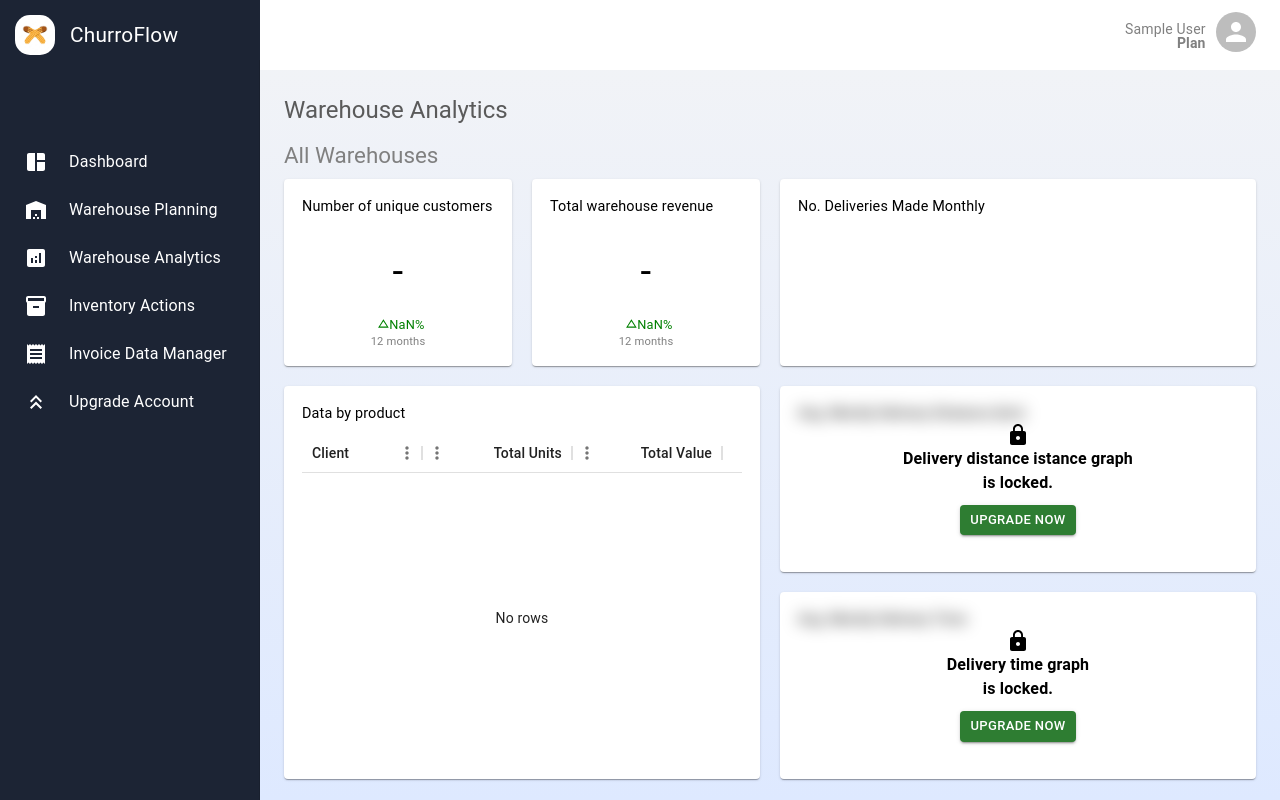
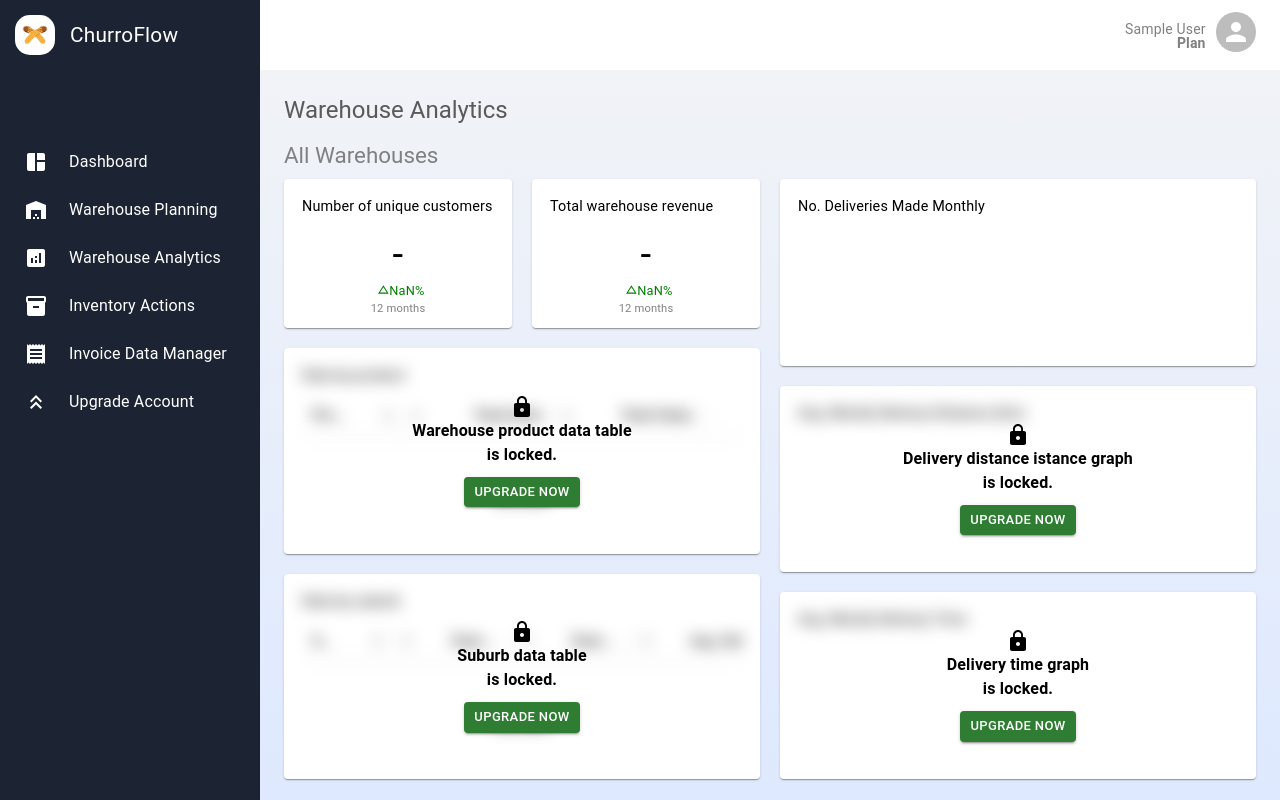
Before and after one commit to jeremytraini/churroflow, a React (Create React App) app: page /warehouse-analytics/1/1 in a window 1280 px wide. Built offline with nearby package versions, Linux system fonts and the light colour scheme; no server answers; sample sign-in values are in the browser's storage; what smooth-scroll would draw is missing.

Commit message:
Adding data by product table

```diff
--- a/src/components/boxes/DataTableBox.jsx
+++ b/src/components/boxes/DataTableBox.jsx
@@ -4,7 +4,7 @@ import { DataGrid } from '@mui/x-data-grid';
 import Box from '@mui/material/Box';
 import getAPI from '../../services/APIService';
 
-const DataTableBox = ({type, from_date, to_date}) => {
+const DataTableBox = ({type, from_date, to_date, warehouse_lat, warehouse_long}) => {
   const [title, setTitle] = React.useState("Test");
   const [rows, setRows] = React.useState([]);
   const [columns, setColumns] = React.useState([{}]);
@@ -33,43 +33,67 @@ const DataTableBox = ({type, from_date, to_date}) => {
             headerName: "Total Revenue",
             type: 'number',
             width: 150,
+            valueFormatter: (params) => {
+              if (params.value == null) {
+                return '';
+              }
+              return `$${params.value}`;
+            },
           },
          ]);
         fetchQuery(type);
         break;
       case "suburbDataTable":
         setTitle("Data by suburb");
-        fetchQuery(type);
+        fetchQuery(type, warehouse_lat, warehouse_long);
         setColumns([
           {
             field: "name",
-            headerName: "Client",
+            headerName: "Suburb",
             type: 'string',
-            width: 120,
+            width: 90,
           },
           {
             field: "total-deliveries",
             headerName: "Total Deliveries",
             type: 'number',
-            width: 150,
+            width: 120,
           },
           {
             field: "total-revenue",
             headerName: "Total Revenue",
             type: 'number',
-            width: 150,
+            width: 120,
+            valueFormatter: (params) => {
+              if (params.value == null) {
+                return '';
+              }
+              return `$${params.value}`;
+            },
+          },
+          {
+            field: "avg-delivery-time",
+            headerName: "Avg. Delivery Time (days)",
+            type: 'number',
+            width: 140,
+            valueFormatter: (params) => {
+              if (params.value == null) {
+                return '';
+              }
+              return Math.round(params.value * 100) / 100;
+            },
           },
          ]);
         break;
       case "warehouseProductDataTable":
         setTitle("Data by product");
-        fetchQuery(type);
+        fetchQuery(type, warehouse_lat, warehouse_long);
         setColumns([
           {
-            field: "product",
-            headerName: "Client",
+            field: "name",
+            headerName: "Product",
             type: 'string',
-            width: 120,
+            width: 100,
           },
           {
             field: "total-units",
@@ -88,8 +112,8 @@ const DataTableBox = ({type, from_date, to_date}) => {
     }
   }, [update]);
 
-  async function fetchQuery (query) {
-    const response = await APIService.invoiceProcessingQuery(query, from_date, to_date);
+  async function fetchQuery (query, warehouse_lat, warehouse_long) {
+    const response = await APIService.invoiceProcessingQuery(query, from_date, to_date, warehouse_lat, warehouse_long);
     const data = response.data;
 
     if (data == null) {
--- a/src/pages/Dashboard.jsx
+++ b/src/pages/Dashboard.jsx
@@ -77,7 +77,7 @@ const Dashboard = () => {
       <Item sx={{
         gridArea: '3 / 3 / 5 / 5'
       }}>
-      <BlurredBox type="Suburb data table" isBlurred={user.tier === 'Ultimate+'}>
+      <BlurredBox type="Suburb data table" isBlurred={user.tier !== 'Ultimate'}>
         <DataTableBox type="suburbDataTable" from_date={"2021-12-12"} to_date={"2023-12-12"} />
       </BlurredBox>
       </Item>
--- a/src/pages/WarehouseAnalytics.jsx
+++ b/src/pages/WarehouseAnalytics.jsx
@@ -38,25 +38,45 @@ const WarehouseAnalytics = () => {
         gap: '20px',
         height: `calc(100vh - 200px)`
       }}>
+
+        <Box sx={{
+          display: 'grid',
+          gridTemplateColumns: '1fr 1fr',
+          gridTemplateRows: '0.8fr 1.1fr 1.1fr',
+          gap: '20px',
+          gridArea: '1 / 1 / 7 / 3',
+        }}>
+
           <Item sx={{
-          gridArea: '1 / 1 / 3 / 2',
+            gridArea: '1 / 1 / 2 / 2',
           }}>
             <StatisticBox type="numUniqueCustomers" from_date={"2021-12-12"} to_date={"2023-12-12"} warehouse_lat={lat} warehouse_long={long} />
+
           </Item>
 
           <Item sx={{
-          gridArea: '1 / 2 / 3 / 3',
+            gridArea: '1 / 2 / 2 / 3',
           }}>
             <StatisticBox type="totalRevenue" from_date={"2021-12-12"} to_date={"2023-12-12"} warehouse_lat={lat} warehouse_long={long} />
           </Item>
 
           <Item sx={{
-          gridArea: '3 / 1 / 7 / 3',
+            gridArea: '2 / 1 / 3 / 3',
           }}>
-          <BlurredBox type="Warehouse product data table" isBlurred={user.tier === 'Ultimate+'}>
+            <BlurredBox type="Warehouse product data table" isBlurred={user.tier !== 'Ultimate'}>
               <DataTableBox type="warehouseProductDataTable" from_date={"2021-12-12"} to_date={"2023-12-12"} warehouse_lat={lat} warehouse_long={long} />
             </BlurredBox>
           </Item>
+
+          <Item sx={{
+            gridArea: '3 / 1 / 4 / 3',
+          }}>
+            <BlurredBox type="Suburb data table" isBlurred={user.tier !== 'Ultimate'}>
+              <DataTableBox type="suburbDataTable" from_date={"2021-12-12"} to_date={"2023-12-12"} warehouse_lat={lat} warehouse_long={long} />
+            </BlurredBox>
+          </Item>
+
+        </Box>
 
         <Item sx={{
           gridArea: '1 / 3 / 3 / 5 ',
```
Lines whose indentation alone changed are shown as unchanged.
